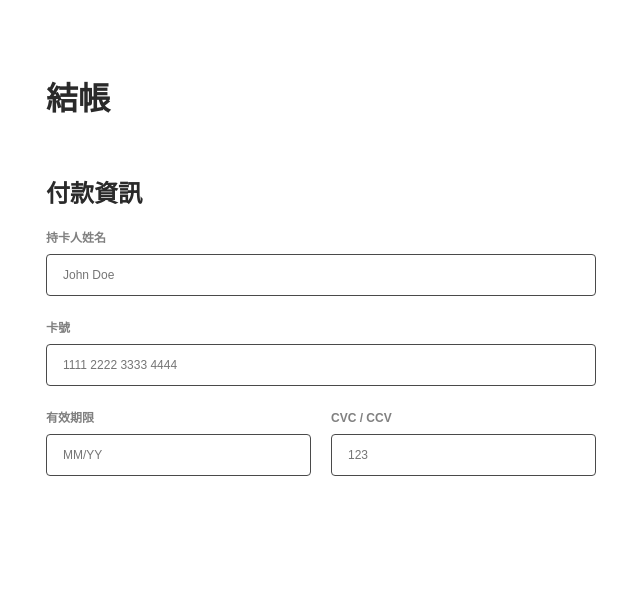
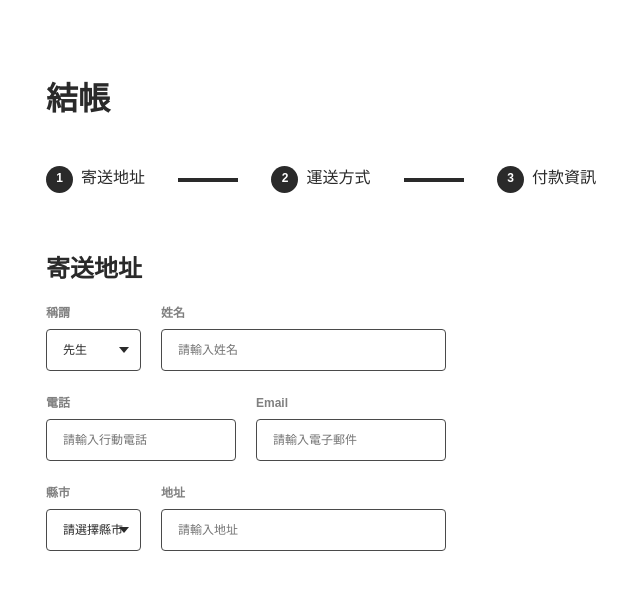
Before and after one commit to YiTing07/alpha-shop, a React (Create React App) app: page / in a window 1280 px wide. Shown: the top 590 px of the page, without its empty margins (44-684 px from the left). Built offline with nearby package versions, Linux system fonts and the light colour scheme.

Commit message:
build: add StepProgress.jsx & StepProgress.module.scss

```diff
--- a/src/components/Main/Form/Form.jsx
+++ b/src/components/Main/Form/Form.jsx
@@ -1,8 +1,8 @@
 import styles from './Form.module.scss';
-//import StepProgress from './StepProgress';
-//import Step1 from './Step1';
+import StepProgress from './StepProgress';
+import Step1 from './Step1';
 //import Step2 from './Step2';
-import Step3 from './Step3';
+//import Step3 from './Step3';
 //import ProgressControl from './ProgressControl';
 
 
@@ -13,7 +13,8 @@ export default function Form () {
       <div className={styles.mainContainer}>
         <section className={`${styles.registerContainer} col col-lg-6 col-sm-12`} data-phase="1" data-total-price="0">
           <h2 className={`${styles.registerTitle} col col-12`}>結帳</h2>
-          <Step3></Step3>
+          <StepProgress></StepProgress>
+          <Step1></Step1>
         </section>
       </div>
     </main>
--- /dev/null
+++ b/src/components/Main/Form/StepProgress.jsx
@@ -0,0 +1,28 @@
+import styles from './StepProgress.module.scss'
+
+export default function StepProgress () {
+    return (
+      <section className={`${styles.progressContainer} col col-12`}>
+        <span className={styles.progressGroup} data-phase="address">
+          <span className={styles.progressIcon}>
+            <span className={styles.text}>1</span>
+          </span>
+          <span className={styles.progressLabel}>寄送地址</span>
+        </span>
+        <span className={styles.progressBar} data-order="1"></span>
+        <span className={styles.progressGroup} data-phase="shipping">
+          <span className={styles.progressIcon}>
+            <span className={styles.text}>2</span>
+          </span>
+          <span className={styles.progressLabel}>運送方式</span>
+        </span>
+        <span className={styles.progressBar} data-order="2"></span>
+        <span className={styles.progressGroup} data-phase="credit-card">
+          <span className={styles.progressIcon}>
+            <span className={styles.text}>3</span>
+          </span>
+          <span className={styles.progressLabel}>付款資訊</span>
+        </span>
+      </section>
+    );
+  }
--- /dev/null
+++ b/src/components/Main/Form/StepProgress.module.scss
@@ -0,0 +1,54 @@
+section.progressContainer {
+  display: flex;
+  align-items: center;
+  justify-content: space-between;
+  margin-top: 48px;
+
+  .progressBar {
+    display: flex;
+    flex-grow: 1;
+    max-width: 60px;
+    height: 1px;
+    margin: 0px 8px;
+    border-width: 2px;
+    border-style: solid;
+  }
+
+  .progressGroup {
+    display: flex;
+
+    .progressIcon {
+      display: inline-block;
+      position: relative;
+      width: 27px;
+      height: 27px;
+      margin-right: 8px;
+      border-radius: 50%;
+      background-color: var(--pg-addr-bg-color);
+      border-color: var(--pg-addr-bg-color);
+
+      .text {
+        width: inherit;
+        height: inherit;
+        position: absolute;
+        top: 0px;
+        font-size: 12px;
+        font-weight: 700;
+        line-height: 24px;
+        text-align: center;
+        color: var(--pg-addr-color);
+      }
+
+      .icon {
+        width: inherit;
+        height: inherit;
+      }
+    }
+
+    .progressLabel {
+      font-weight: 400;
+      line-height: 24px;
+      color: var(--main-text);
+    }
+  }
+}
```
